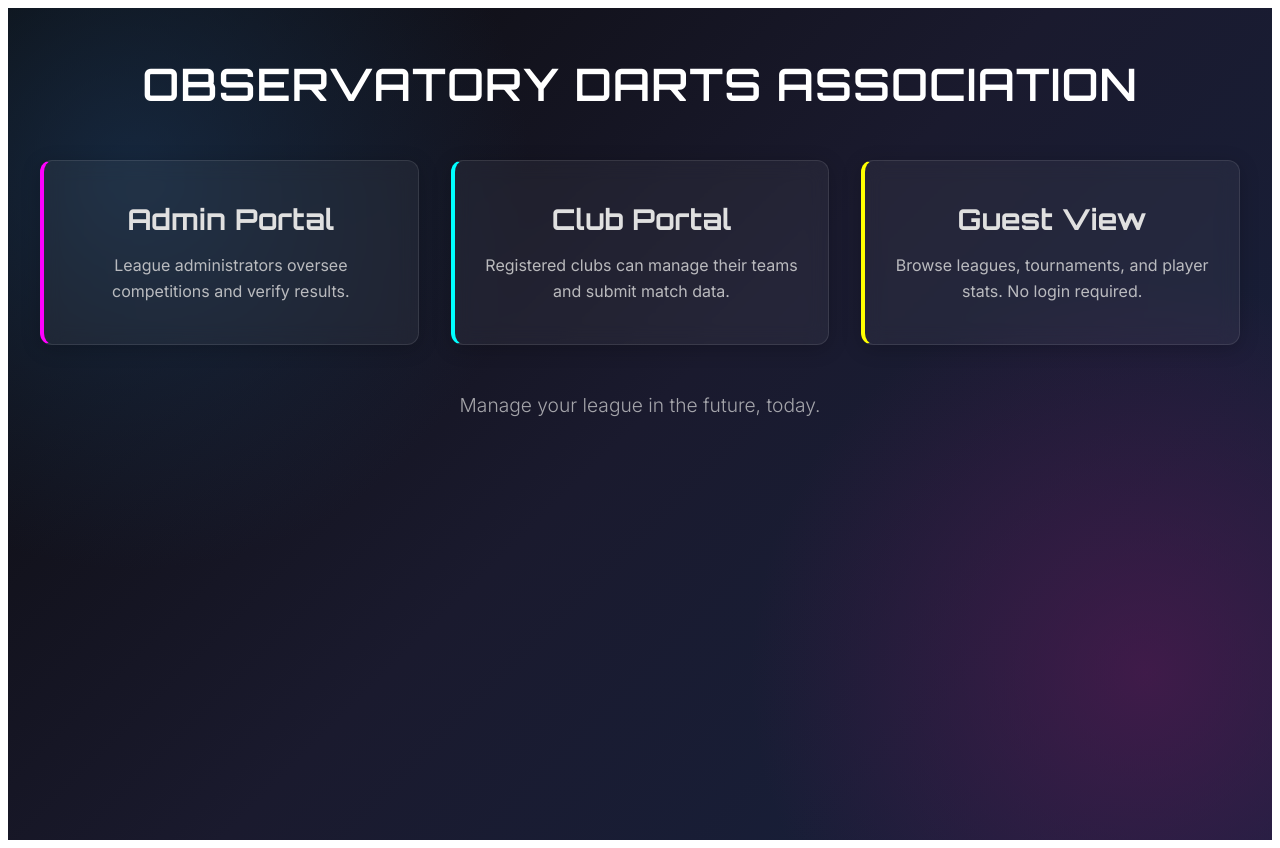
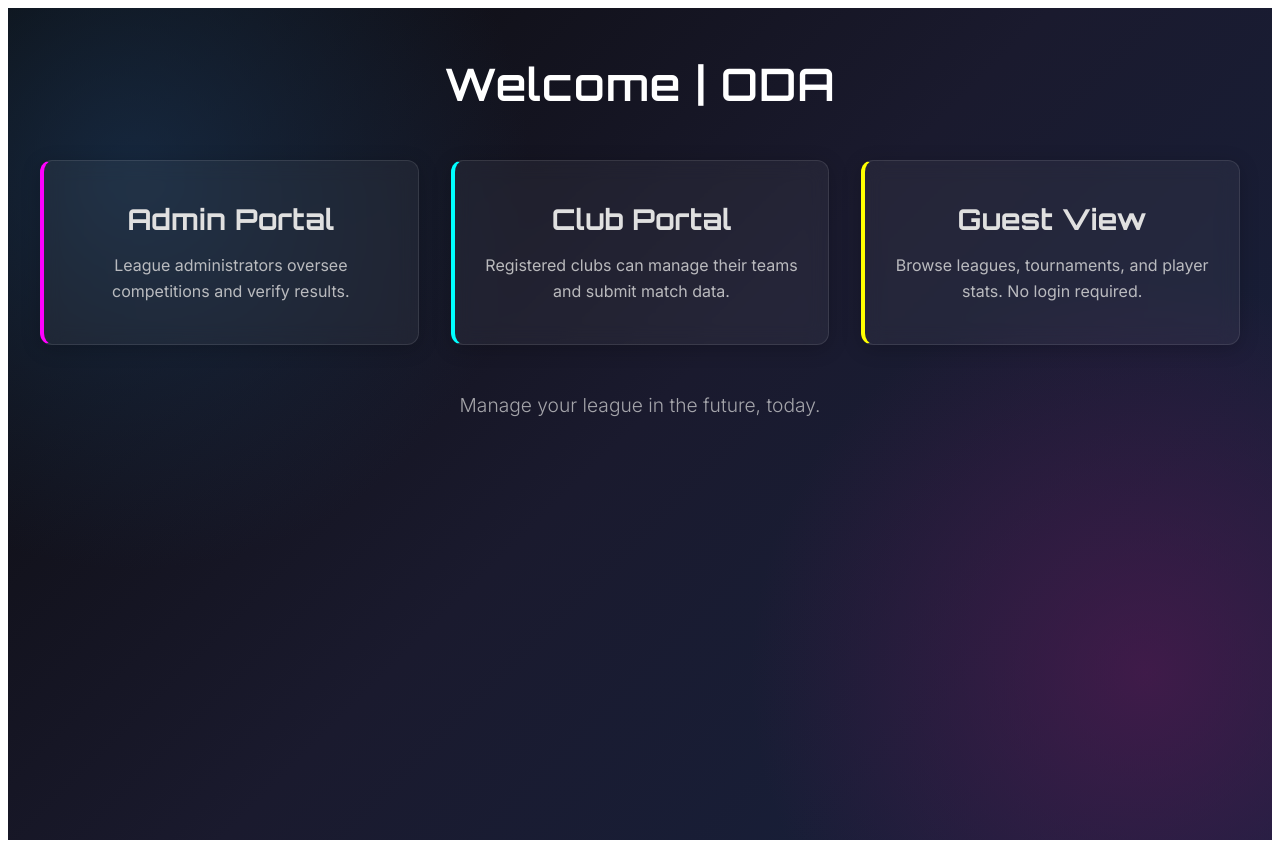
Before and after one commit to jakes007/DartsAdminApp, a React (Create React App) app: page / in a window 1280 px wide. Built offline with nearby package versions, Linux system fonts and the light colour scheme.

Commit message:
Changed dashboard heading

```diff
--- a/src/HomePage.tsx
+++ b/src/HomePage.tsx
@@ -5,7 +5,7 @@ const HomePage = () => {
   return (
     <div className="homepage-container">
       <header className="app-header">
-        <h1>OBSERVATORY DARTS ASSOCIATION</h1>
+        <h1>Welcome | ODA</h1>
       </header>
 
       <main className="main-content">
```
